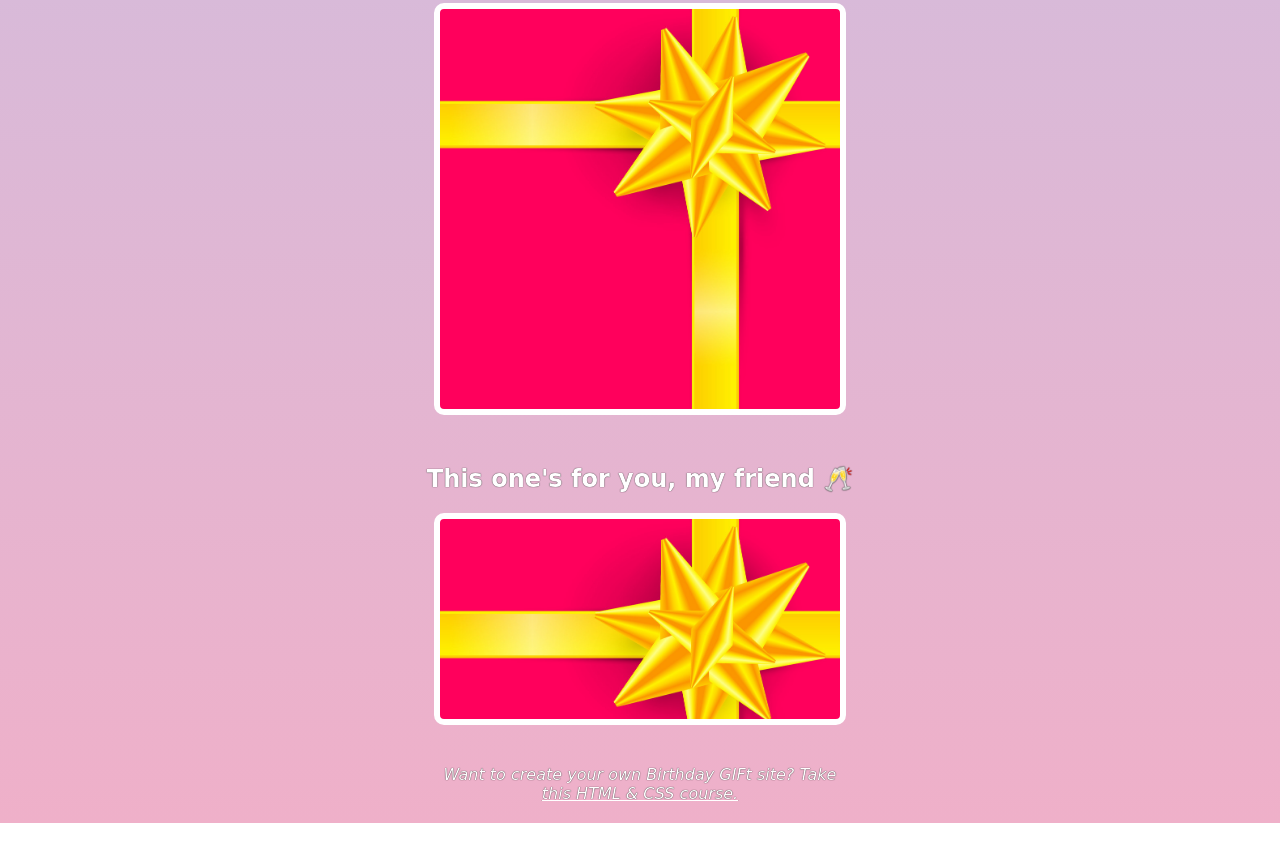
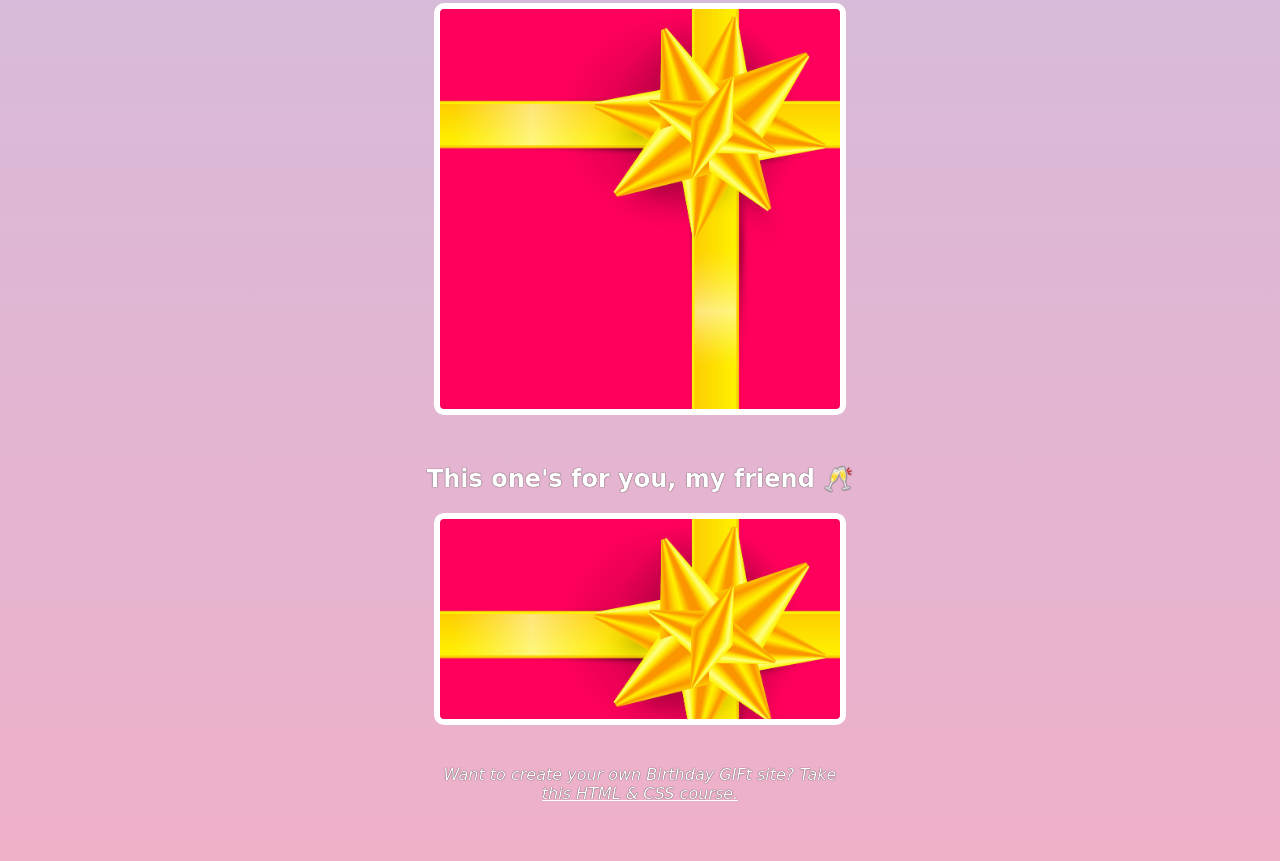
Before and after one commit to tomekkrakow/birthday-gift-site, a website built with Vite: page index.html in a window 1280 px wide. Shown: the part 1991-2852 px from the top of the page. Before the commit the page ends 2814 px from the top, so only its background shows below. Built offline with nearby package versions, Linux system fonts and the light colour scheme; a web font is replaced by a local one.

Commit message:
Update styles.css

```diff
--- a/styles.css
+++ b/styles.css
@@ -86,7 +86,8 @@ h1, h2, h3, h4, p {
 #footer {
     font-style: italic;
     width: 400px;
-    margin: 40px auto 20px;
+    margin: 40px auto;
+    padding-bottom: 20px;
 }
 
 a {
```
